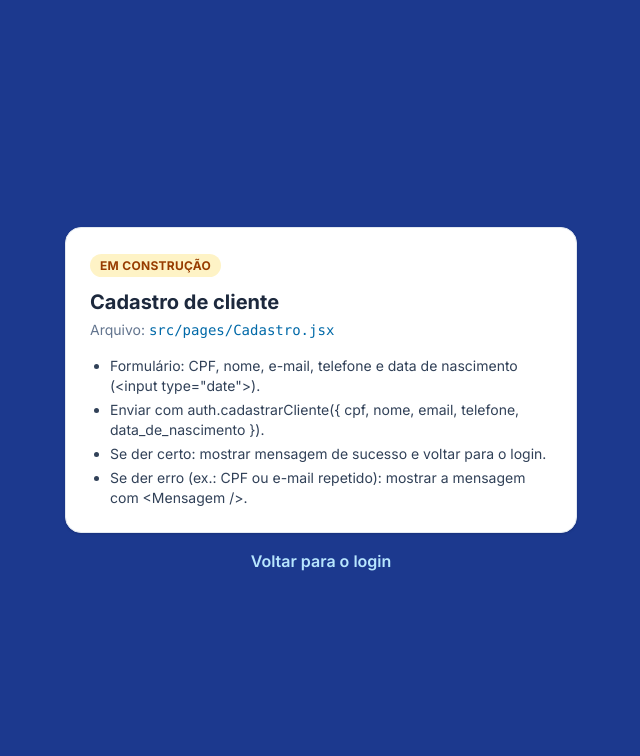
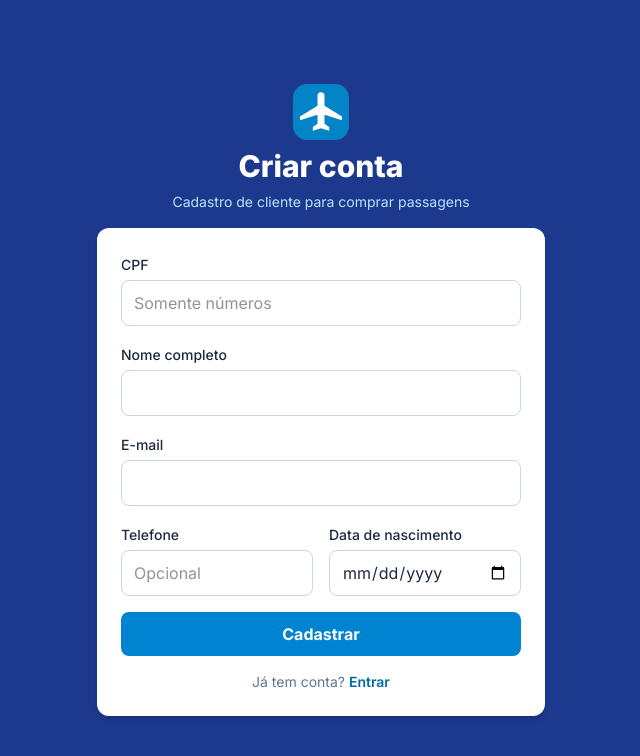
Before and after one commit to viniciuspaivals/Trabalho-BD, a React (Vite) app in the folder frontend/: page /cadastro in a window 1280 px wide. Shown: the top 756 px of the page, without its empty margins (319-959 px from the left). Built offline with nearby package versions, Linux system fonts and the light colour scheme; no server answers.

Commit message:
tela de cadastro de cliente

```diff
--- a/frontend/src/pages/Cadastro.jsx
+++ b/frontend/src/pages/Cadastro.jsx
@@ -1,24 +1,112 @@
-import { Link } from 'react-router-dom'
-import EmConstrucao from '../components/EmConstrucao.jsx'
+import { useState } from 'react'
+import { Link, useNavigate } from 'react-router-dom'
+import { auth } from '../api.js'
+import Mensagem from '../components/Mensagem.jsx'
+
+const FORM_VAZIO = { cpf: '', nome: '', email: '', telefone: '', data_de_nascimento: '' }
 
 export default function Cadastro() {
+  const navigate = useNavigate()
+  const [form, setForm] = useState(FORM_VAZIO)
+  const [erro, setErro] = useState('')
+  const [sucesso, setSucesso] = useState('')
+  const [carregando, setCarregando] = useState(false)
+
+  function alterar(campo, valor) {
+    setForm((atual) => ({ ...atual, [campo]: valor }))
+  }
+
+  async function cadastrar() {
+    if (form.cpf.length !== 11) return setErro('O CPF precisa ter 11 números.')
+    setErro('')
+    setCarregando(true)
+    try {
+      // telefone nao e obrigatorio entao vazio vai como null
+      await auth.cadastrarCliente({ ...form, nome: form.nome.trim(), telefone: form.telefone.trim() || null })
+      setSucesso('Cadastro feito! Voltando para o login...')
+      setForm(FORM_VAZIO)
+      setTimeout(() => navigate('/login'), 2000)
+    } catch (e) {
+      setErro(e.message)
+    } finally {
+      setCarregando(false)
+    }
+  }
+
+  // cpf aceita so numero
+  const mudarCpf = (v) => alterar('cpf', v.replace(/\D/g, '').slice(0, 11))
+
   return (
     <div className="min-h-screen flex items-center justify-center px-4 py-10 bg-blue-900">
-      <div className="w-full max-w-lg space-y-4">
-        <EmConstrucao
-          titulo="Cadastro de cliente"
-          arquivo="src/pages/Cadastro.jsx"
-          itens={[
-            'Formulário: CPF, nome, e-mail, telefone e data de nascimento (<input type="date">).',
-            'Enviar com auth.cadastrarCliente({ cpf, nome, email, telefone, data_de_nascimento }).',
-            'Se der certo: mostrar mensagem de sucesso e voltar para o login.',
-            'Se der erro (ex.: CPF ou e-mail repetido): mostrar a mensagem com <Mensagem />.',
-          ]}
-        />
-        <Link to="/login" className="block text-center text-sky-200 font-semibold hover:underline">
-          Voltar para o login
-        </Link>
+      <div className="w-full max-w-md space-y-4">
+        <div className="text-center text-white space-y-2">
+          <img src="/aviao.svg" alt="" className="w-14 h-14 mx-auto" />
+          <h1 className="text-3xl font-extrabold">Criar conta</h1>
+          <p className="text-sky-200 text-sm">Cadastro de cliente para comprar passagens</p>
+        </div>
+
+        <form
+          onSubmit={(e) => {
+            e.preventDefault()
+            cadastrar()
+          }}
+          className="bg-white rounded-xl shadow-md p-6 space-y-4"
+        >
+          <Campo rotulo="CPF" valor={form.cpf} aoMudar={mudarCpf} placeholder="Somente números" obrigatorio />
+          <Campo rotulo="Nome completo" valor={form.nome} aoMudar={(v) => alterar('nome', v)} tamanho={100} obrigatorio />
+          <Campo rotulo="E-mail" tipo="email" valor={form.email} aoMudar={(v) => alterar('email', v)} tamanho={100} obrigatorio />
+          <div className="grid gap-4 sm:grid-cols-2">
+            <Campo
+              rotulo="Telefone"
+              tipo="tel"
+              valor={form.telefone}
+              aoMudar={(v) => alterar('telefone', v)}
+              placeholder="Opcional"
+              tamanho={20}
+            />
+            <Campo
+              rotulo="Data de nascimento"
+              tipo="date"
+              valor={form.data_de_nascimento}
+              aoMudar={(v) => alterar('data_de_nascimento', v)}
+              obrigatorio
+            />
+          </div>
+
+          <Mensagem texto={erro} />
+          <Mensagem tipo="sucesso" texto={sucesso} />
+
+          <button
+            disabled={carregando || !!sucesso}
+            className="w-full py-2.5 rounded-lg bg-sky-600 hover:bg-sky-700 disabled:opacity-60 text-white font-bold"
+          >
+            {carregando ? 'Cadastrando...' : 'Cadastrar'}
+          </button>
+          <p className="text-center text-sm text-slate-500">
+            Já tem conta?{' '}
+            <Link to="/login" className="text-sky-700 font-semibold hover:underline">
+              Entrar
+            </Link>
+          </p>
+        </form>
       </div>
     </div>
   )
 }
+
+function Campo({ rotulo, valor, aoMudar, tipo = 'text', placeholder, tamanho, obrigatorio = false }) {
+  return (
+    <label className="block">
+      <span className="text-sm font-medium">{rotulo}</span>
+      <input
+        type={tipo}
+        value={valor}
+        onChange={(e) => aoMudar(e.target.value)}
+        placeholder={placeholder}
+        maxLength={tamanho}
+        required={obrigatorio}
+        className="mt-1 w-full px-3 py-2.5 rounded-lg border border-slate-300 focus:outline-none focus:ring-2 focus:ring-sky-500"
+      />
+    </label>
+  )
+}
```
